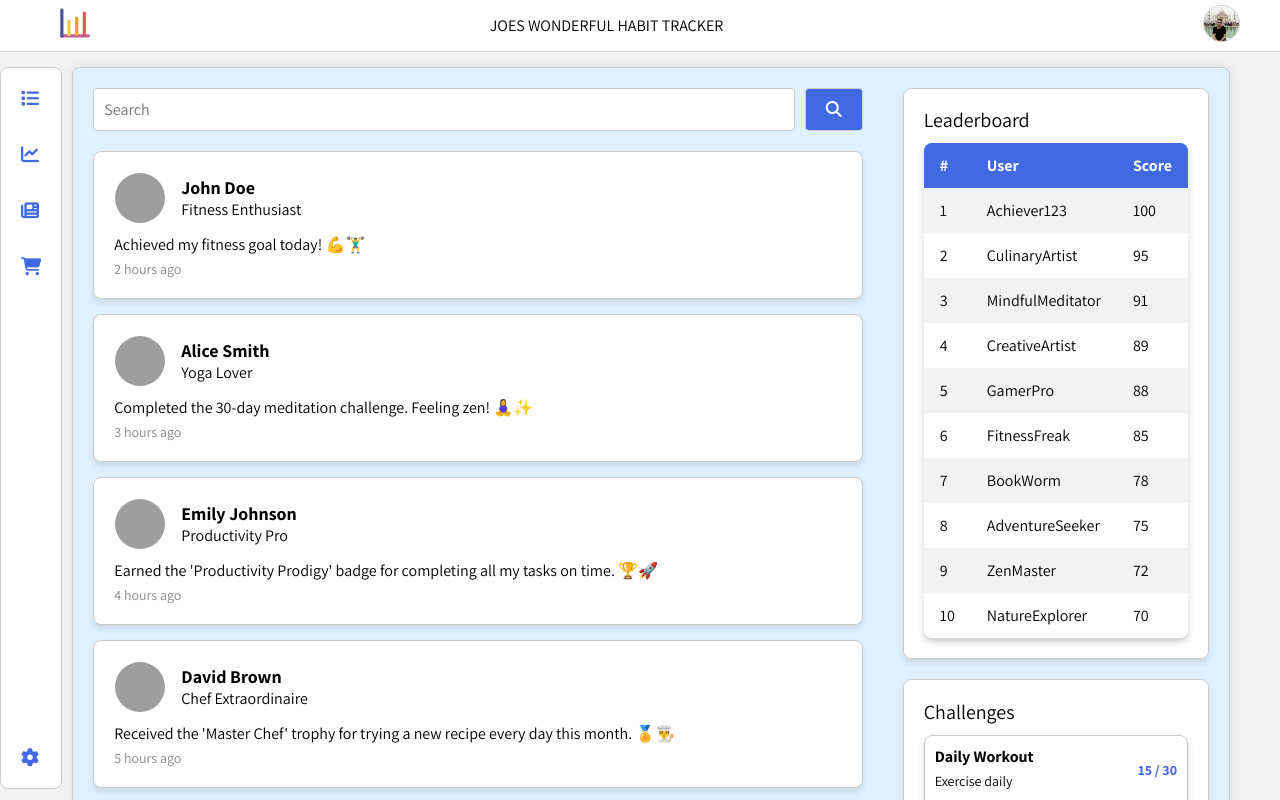
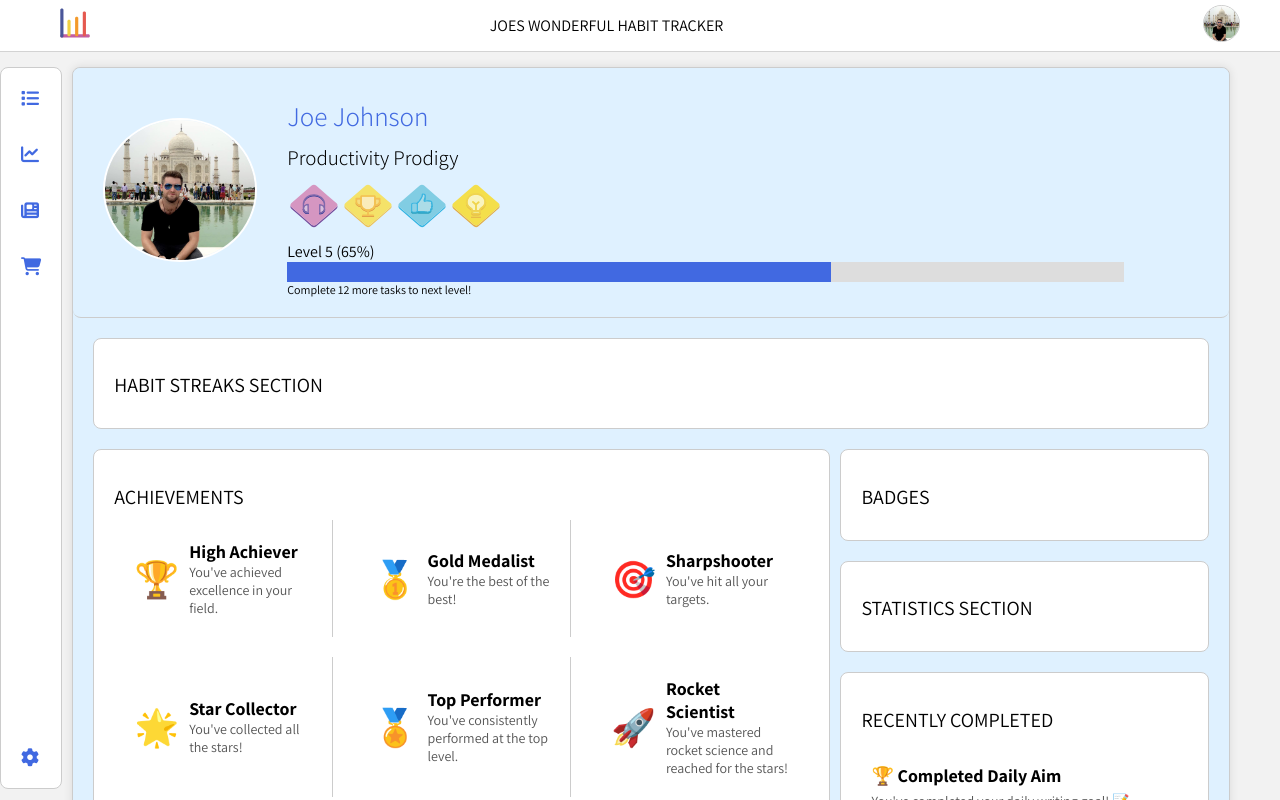
Before and after one commit to joseph-johnson27001/habits_tracker, a Vue app: page /#/profile in a window 1280 px wide. Before the commit this address led to /#/. Shown: the top 800 px of the page. Built offline with nearby package versions, Linux system fonts and the light colour scheme.

Commit message:
Achievements section

```diff
--- a/src/components/ProfilePage/AchievementsSection.vue
+++ b/src/components/ProfilePage/AchievementsSection.vue
@@ -1,16 +1,108 @@
 <template>
   <div class="achievements-section">
-    <h1>ACHIEVEMENTS SECTION</h1>
+    <h1>ACHIEVEMENTS</h1>
+    <div class="achievements-list">
+      <!-- Loop through achievements and display them -->
+      <div
+        class="achievement-item"
+        v-for="(achievement, index) in achievements"
+        :key="index"
+      >
+        <div class="achievement-icon">{{ achievement.icon }}</div>
+        <div class="achievement-details">
+          <div class="achievement-title">{{ achievement.title }}</div>
+          <div class="achievement-description">
+            {{ achievement.description }}
+          </div>
+        </div>
+      </div>
+    </div>
   </div>
 </template>
 
 <script>
 export default {
   name: "AchievementsSection",
-  // Add your component logic here
+  data() {
+    return {
+      achievements: [
+        {
+          icon: "🏆",
+          title: "High Achiever",
+          description: "You've achieved excellence in your field.",
+        },
+        {
+          icon: "🥇",
+          title: "Gold Medalist",
+          description: "You're the best of the best!",
+        },
+        {
+          icon: "🎯",
+          title: "Sharpshooter",
+          description: "You've hit all your targets.",
+        },
+        {
+          icon: "🌟",
+          title: "Star Collector",
+          description: "You've collected all the stars!",
+        },
+        {
+          icon: "🏅",
+          title: "Top Performer",
+          description: "You've consistently performed at the top level.",
+        },
+        {
+          icon: "🚀",
+          title: "Rocket Scientist",
+          description:
+            "You've mastered rocket science and reached for the stars!",
+        },
+        // Add more achievements as needed
+      ],
+    };
+  },
 };
 </script>
 
-<style scoped>
-/* Add component-specific styles here */
+<style>
+.achievements-list {
+  display: grid;
+  grid-template-columns: repeat(auto-fill, minmax(200px, 1fr));
+  gap: 20px;
+}
+
+.achievement-item {
+  background-color: white;
+  padding: 20px;
+  border-right: 1px solid #ccc;
+  display: flex;
+  align-items: center;
+  transition: background-color 0.3s, transform 0.2s;
+  cursor: pointer;
+}
+
+/* Remove the right border from the last item */
+.achievement-item:nth-child(3n) {
+  border-right: none;
+}
+
+.achievement-item:hover {
+  background-color: #f2f2f2;
+  transform: translateY(-2px);
+}
+
+.achievement-icon {
+  font-size: 36px;
+  margin-right: 10px;
+}
+
+.achievement-title {
+  font-size: 18px;
+  font-weight: bold;
+}
+
+.achievement-description {
+  font-size: 14px;
+  color: #555;
+}
 </style>
--- a/src/components/ProfilePage/BadgesSection.vue
+++ b/src/components/ProfilePage/BadgesSection.vue
@@ -1,6 +1,6 @@
 <template>
   <div class="badges-section">
-    <h1>BADGES SECTION</h1>
+    <h1>BADGES</h1>
   </div>
 </template>
 
--- a/src/components/ProfilePage/CompletedAims.vue
+++ b/src/components/ProfilePage/CompletedAims.vue
@@ -1,6 +1,6 @@
 <template>
   <div class="completed-section">
-    <h1>COMPLETED AIMS</h1>
+    <h1>RECENTLY COMPLETED</h1>
     <ul class="completed-list">
       <li
         class="completed-item"
@@ -26,8 +26,7 @@ export default {
         },
         {
           title: "🎯 Completed Weekly Aim",
-          description:
-            "Congratulations on completing your weekly fitness goal! 💪",
+          description: "You completed your weekly fitness goal! 💪",
         },
         {
           title: "🥇 Completed Monthly Aim",
@@ -46,10 +45,8 @@ export default {
 }
 
 .completed-item {
-  margin-bottom: 20px;
-  padding: 10px;
-  border: 1px solid #ccc;
-  border-radius: 8px;
+  padding: 15px 10px;
+  border-bottom: 1px solid #ccc;
 }
 
 .completed-item:hover {
```
